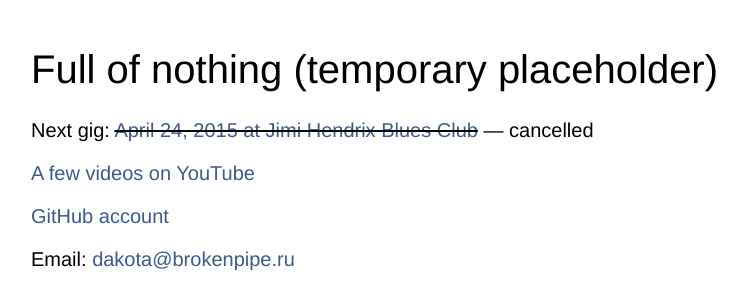
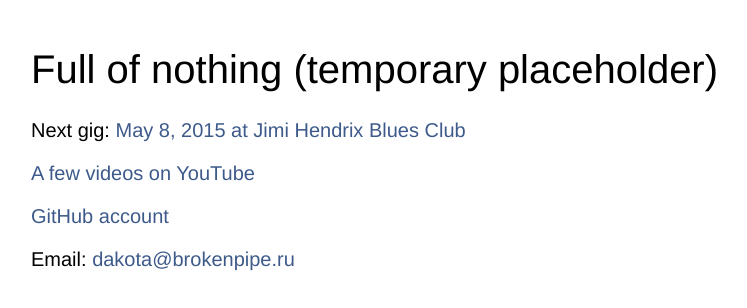
Before and after one commit to hoho/maratdakota, a plain HTML site: page index.html in a window 1280 px wide. Shown: the whole page, without its empty margins (9-756 px from the left). Drawn offline with Linux system fonts and the light colour scheme.

Commit message:
Next gig.

```diff
--- a/index.html
+++ b/index.html
@@ -1 +1 @@
-<!doctype html><html><head><meta charset="utf-8"><link rel="stylesheet" type="text/css" href="|/|.css" media="screen"><title>Marat Dakota</title></head><body><h1>Full of nothing (temporary placeholder)</h1><p>Next gig: <s><a href="http://hendrix-club.ru/en/">April 24, 2015 at Jimi Hendrix Blues Club</a></s> — cancelled</p><p><a href="http://www.youtube.com/user/MaratDakota/videos">A few videos on YouTube</a></p><p><a href="https://github.com/hoho">GitHub account</a></p><p>Email: <a href="mailto:dakota@brokenpipe.ru">dakota@brokenpipe.ru</a></p></body></html>
+<!doctype html><html><head><meta charset="utf-8"><link rel="stylesheet" type="text/css" href="|/|.css" media="screen"><title>Marat Dakota</title></head><body><h1>Full of nothing (temporary placeholder)</h1><p>Next gig: <a href="http://hendrix-club.ru/en/">May 8, 2015 at Jimi Hendrix Blues Club</a></p><p><a href="http://www.youtube.com/user/MaratDakota/videos">A few videos on YouTube</a></p><p><a href="https://github.com/hoho">GitHub account</a></p><p>Email: <a href="mailto:dakota@brokenpipe.ru">dakota@brokenpipe.ru</a></p></body></html>
```
Also changed, not shown: 1 other file.
